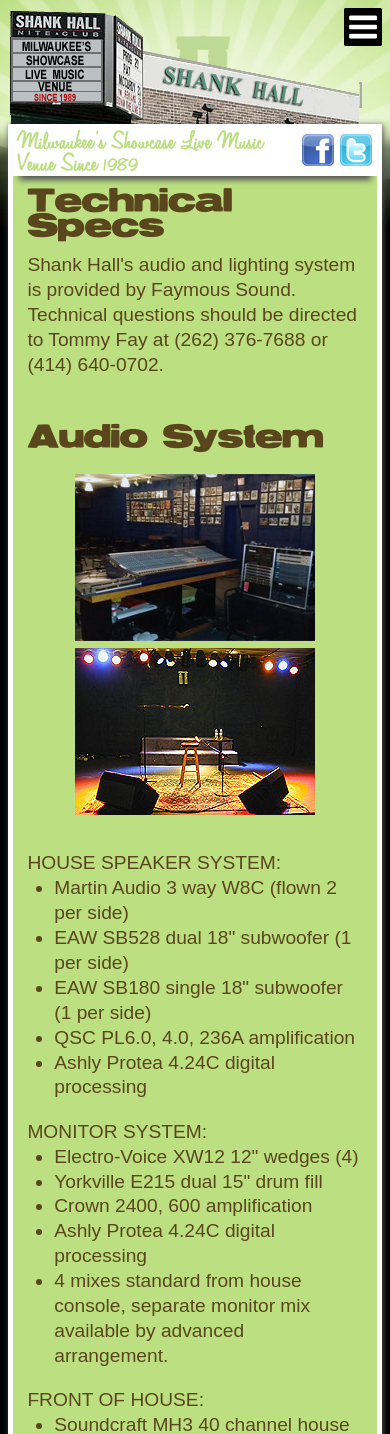
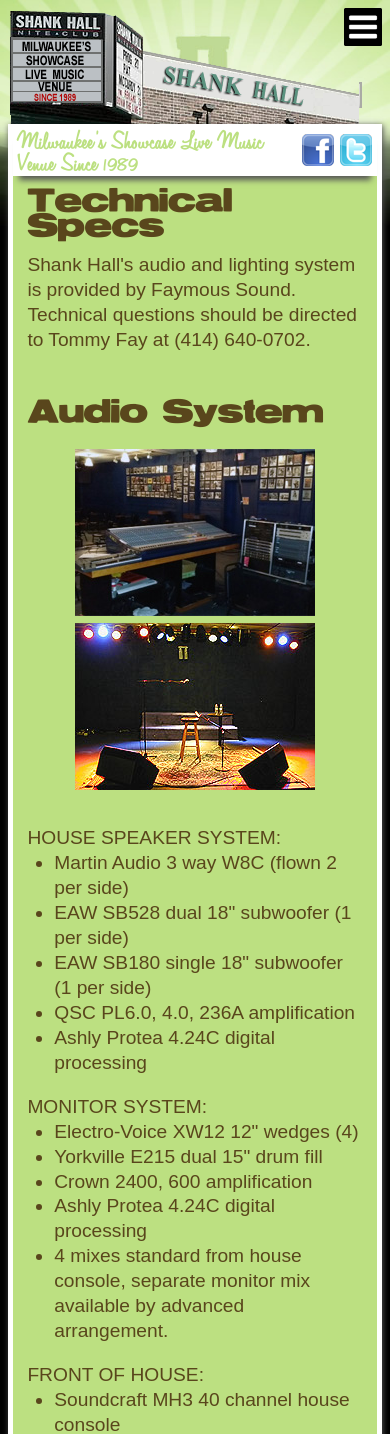
Before and after one commit to marklippert/shankhall, a PHP site: page /specs.php in a window 390 px wide. Shown: the top 1434 px of the page. Run offline with PHP 8.4, Linux system fonts and the light colour scheme; a stand-in replaces the project's code that opens the database connection.

Commit message:
Update audio guy's phone number

```diff
--- a/specs.php
+++ b/specs.php
@@ -4,7 +4,7 @@
 ?>
 
 <h1>Technical Specs</h1>
-Shank Hall's audio and lighting system is provided by Faymous Sound.  Technical questions should be directed to Tommy Fay at (262) 376-7688 or (414) 640-0702.<br>
+Shank Hall's audio and lighting system is provided by Faymous Sound.  Technical questions should be directed to Tommy Fay at (414) 640-0702.<br>
 <br>
 <br>
 
```
